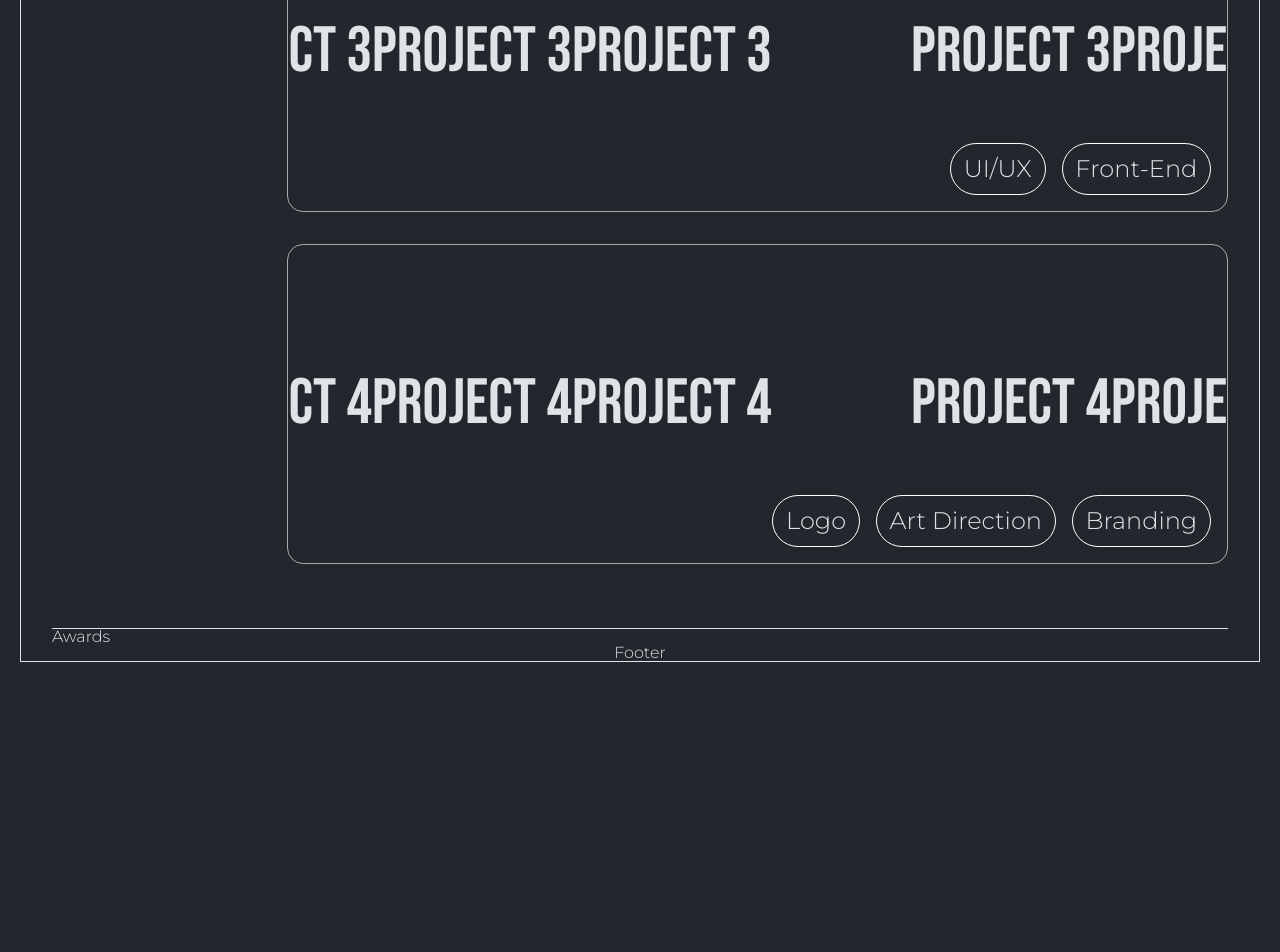
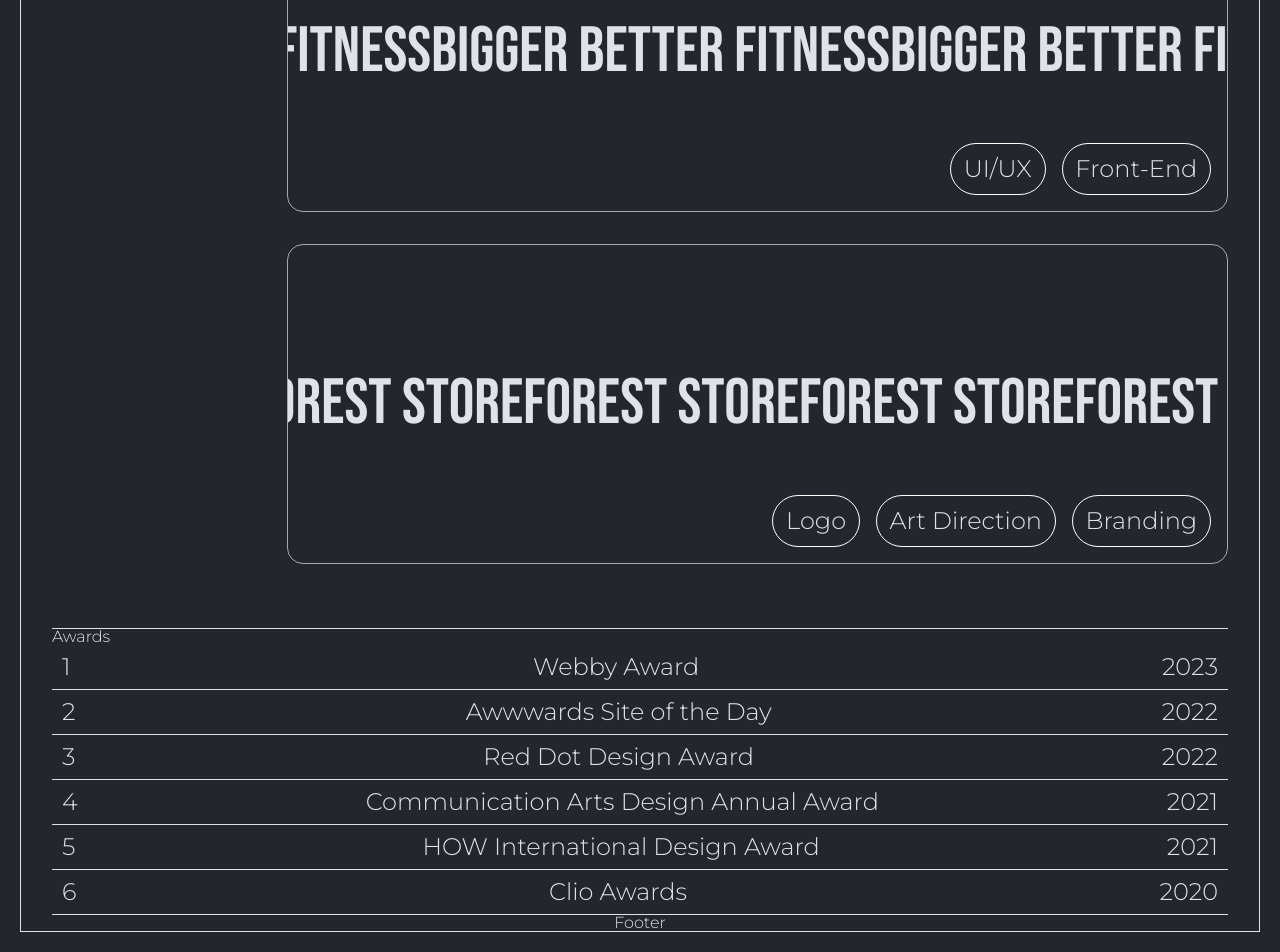
Before and after one commit to b3-works/design-studio, a React (Vite) app: page / in a window 1280 px wide. Shown: the part 3191-4143 px from the top of the page. Before the commit the page ends 3873 px from the top, so only its background shows below. Built offline with nearby package versions, Linux system fonts and the light colour scheme.

Commit message:
add json data files, awards section

```diff
--- a/src/Pages/Home/Awards.jsx
+++ b/src/Pages/Home/Awards.jsx
@@ -1,5 +1,40 @@
+import styled from 'styled-components';
+import Line from '../../components/Line';
+import awardsData from '../../data/awards.json';
+
+const Section = styled.section``;
+const Title = styled.h1``;
+const AwardsContainer = styled.div``;
+const Award = styled.div`
+  display: flex;
+  justify-content: space-between;
+  padding: 10px;
+
+  div {
+    font-size: 1.5rem;
+  }
+`;
+
 const Awards = () => {
-  return <div>Awards</div>;
+  const data = awardsData.awards;
+
+  return (
+    <Section>
+      <Title>Awards</Title>
+      <AwardsContainer>
+        {data.map((award) => (
+          <>
+            <Award key={award.id}>
+              <div>{award.id}</div>
+              <div>{award.name}</div>
+              <div>{award.year}</div>
+            </Award>
+            <Line />
+          </>
+        ))}
+      </AwardsContainer>
+    </Section>
+  );
 };
 
 export default Awards;
--- /dev/null
+++ b/src/data/awards.json
@@ -0,0 +1,64 @@
+{
+  "awards": [
+    {
+      "id": 1,
+      "name": "Webby Award",
+      "category": "Website",
+      "year": "2023",
+      "project": "Redesign of E-Commerce Website",
+      "client": "Online Retailer",
+      "description": "Recognizing excellence in web design and development, the Webby Award is the leading international award honoring excellence on the internet.",
+      "url": "https://www.webbyawards.com/"
+    },
+    {
+      "id": 2,
+      "name": "Awwwards Site of the Day",
+      "category": "Web Design",
+      "year": "2022",
+      "project": "Corporate Website",
+      "client": "Professional Services Firm",
+      "description": "The Awwwards recognize the talent and effort of the best web designers, developers, and agencies in the world.",
+      "url": "https://www.awwwards.com/"
+    },
+    {
+      "id": 3,
+      "name": "Red Dot Design Award",
+      "category": "Product Design",
+      "year": "2022",
+      "project": "Smart Home Device",
+      "client": "Technology Company",
+      "description": "The Red Dot Design Award is an international product design and communication design prize awarded by the Design Zentrum Nordrhein Westfalen in Essen, Germany.",
+      "url": "https://www.red-dot.org/"
+    },
+    {
+      "id": 4,
+      "name": "Communication Arts Design Annual Award",
+      "category": "Packaging Design",
+      "year": "2021",
+      "project": "Sustainable Packaging",
+      "client": "Eco-Friendly Brand",
+      "description": "Communication Arts is a professional journal for those involved in visual communications. Their Design Annual competition celebrates the best in communication design, advertising, illustration, photography, and interactive media.",
+      "url": "https://www.commarts.com/"
+    },
+    {
+      "id": 5,
+      "name": "HOW International Design Award",
+      "category": "Logo Design",
+      "year": "2021",
+      "project": "Corporate Branding",
+      "client": "Business Consulting Firm",
+      "description": "The HOW International Design Awards recognizes excellence in design work around the globe, with categories including branding, packaging, illustration, and more.",
+      "url": "https://www.howdesign.com/"
+    },
+    {
+      "id": 6,
+      "name": "Clio Awards",
+      "category": "Advertising",
+      "year": "2020",
+      "project": "Integrated Campaign",
+      "client": "Consumer Goods Company",
+      "description": "The Clio Awards is the esteemed international awards competition for the creative business. Founded in 1959 to celebrate high achievement in advertising, the Clios annually and throughout the year recognize the work, the agencies and the talent that push boundaries and establish new precedent.",
+      "url": "https://clios.com/"
+    }
+  ]
+}
--- a/src/data/projects.json
+++ b/src/data/projects.json
@@ -1,44 +1,88 @@
 [
   {
     "id": 1,
-    "title": "Project 1",
+    "title": "Friendly Kitchen",
+    "client": "Eco-Friendly Kitchenware Co.",
     "tags": ["UI/UX", "Branding"],
+    "shortDescription": "Branding and Web Design",
+    "description": "Design a new branding and web system for a line of eco-friendly kitchenware products.",
     "imageUrl": "url",
-    "description": "desc"
+    "team": [
+      { "name": "John Smith", "role": "Creative Director" },
+      { "name": "Sarah Johnson", "role": "Designer" },
+      { "name": "Michael Chen", "role": "Project Manager" }
+    ]
   },
   {
     "id": 2,
-    "title": "Project 2",
+    "title": "Daytime Agency",
+    "client": "Digital Marketing Agency",
     "tags": ["Strategy", "Branding"],
+    "shortDescription": "Branding and Strategy to approach users ",
+    "description": "Redesign and update the strategy of agency's website to better showcase their services and portfolio to the users.",
     "imageUrl": "url",
-    "description": "desc"
+    "team": [
+      { "name": "David Lee", "role": "Lead Designer" },
+      { "name": "Emily Chen", "role": "Front-end Developer" },
+      { "name": "Alex Wong", "role": "Back-end Developer" },
+      { "name": "Julie Kim", "role": "QA Engineer" }
+    ]
   },
   {
     "id": 3,
-    "title": "Project 3",
+    "title": "Bigger Better Fitness",
+    "client": "Fitness Equipment Co.",
     "tags": ["UI/UX", "Front-End"],
+    "shortDescription": "Website redesign",
+    "description": "Redesign a new line of fitness equipment website that is interactive, functional, and visually appealing.",
     "imageUrl": "url",
-    "description": "desc"
+    "team": [
+      { "name": "Sarah Johnson", "role": "Lead Designer" },
+      { "name": "David Lee", "role": "Product Designer" },
+      { "name": "Emily Chen", "role": "Industrial Designer" },
+      { "name": "Michael Chen", "role": "Project Manager" }
+    ]
   },
   {
     "id": 4,
-    "title": "Project 4",
+    "title": "Forest Store",
+    "client": "E-Commerce Site",
     "tags": ["Logo", "Art Direction", "Branding"],
+    "shortDescription": "Event Planing and Design",
+    "description": "Branding and designing new logo and directing the event to improve user experience for an upcoming offline marketplace opening.",
     "imageUrl": "url",
-    "description": "desc"
+    "team": [
+      { "name": "John Smith", "role": "Creative Director" },
+      { "name": "Emily Chen", "role": "UX Designer" },
+      { "name": "Alex Wong", "role": "Front-end Developer" }
+    ]
   },
   {
     "id": 5,
-    "title": "Project 5",
+    "title": "Hype Is Over",
+    "client": "Fashion Brand",
     "tags": ["Strategy", "Branding", "UI/UX"],
+    "shortDescription": "Redesign website based on the new strategy, branding and fresh new UI/UX",
+    "description": "Website renewal for a fashion brand that is modern, elegant, and unique.",
     "imageUrl": "url",
-    "description": "desc"
+    "team": [
+      { "name": "David Lee", "role": "Lead Designer" },
+      { "name": "Sarah Johnson", "role": "Designer" },
+      { "name": "Michael Chen", "role": "Project Manager" }
+    ]
   },
   {
     "id": 6,
-    "title": "Project 6",
+    "title": "Starving To Death",
+    "client": "Food Delivery App",
     "tags": ["UI/UX", "Front-End"],
+    "shortDescription": "Social Media Graphics",
+    "description": "Design a series of social media graphics to promote a new feature on a food delivery app.",
     "imageUrl": "url",
-    "description": "desc"
+    "team": [
+      { "name": "Emily Chen", "role": "Lead Designer" },
+      { "name": "Alex Wong", "role": "Graphic Designer" },
+      { "name": "Julie Kim", "role": "Project Manager" }
+    ]
   }
 ]
```
